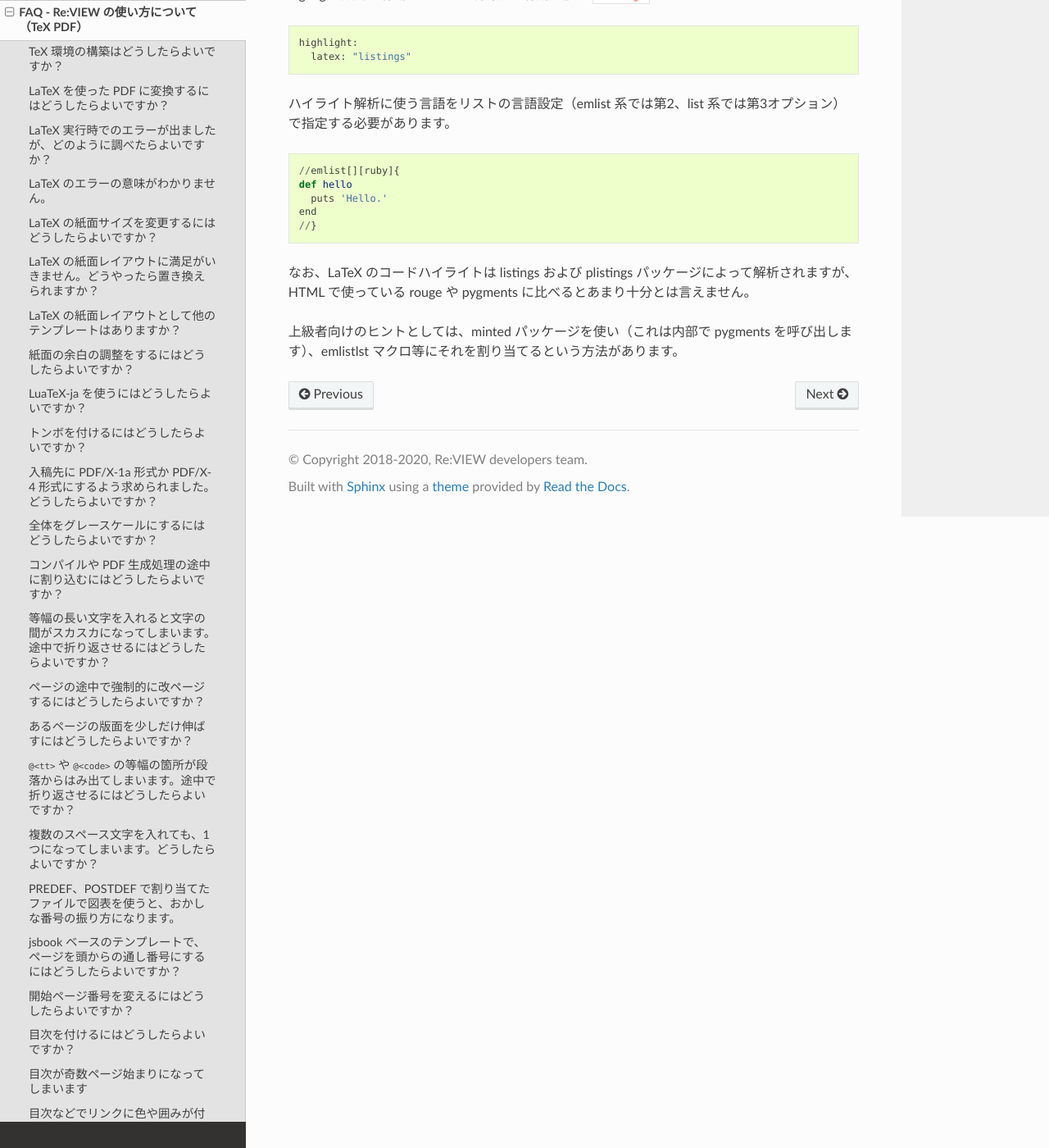
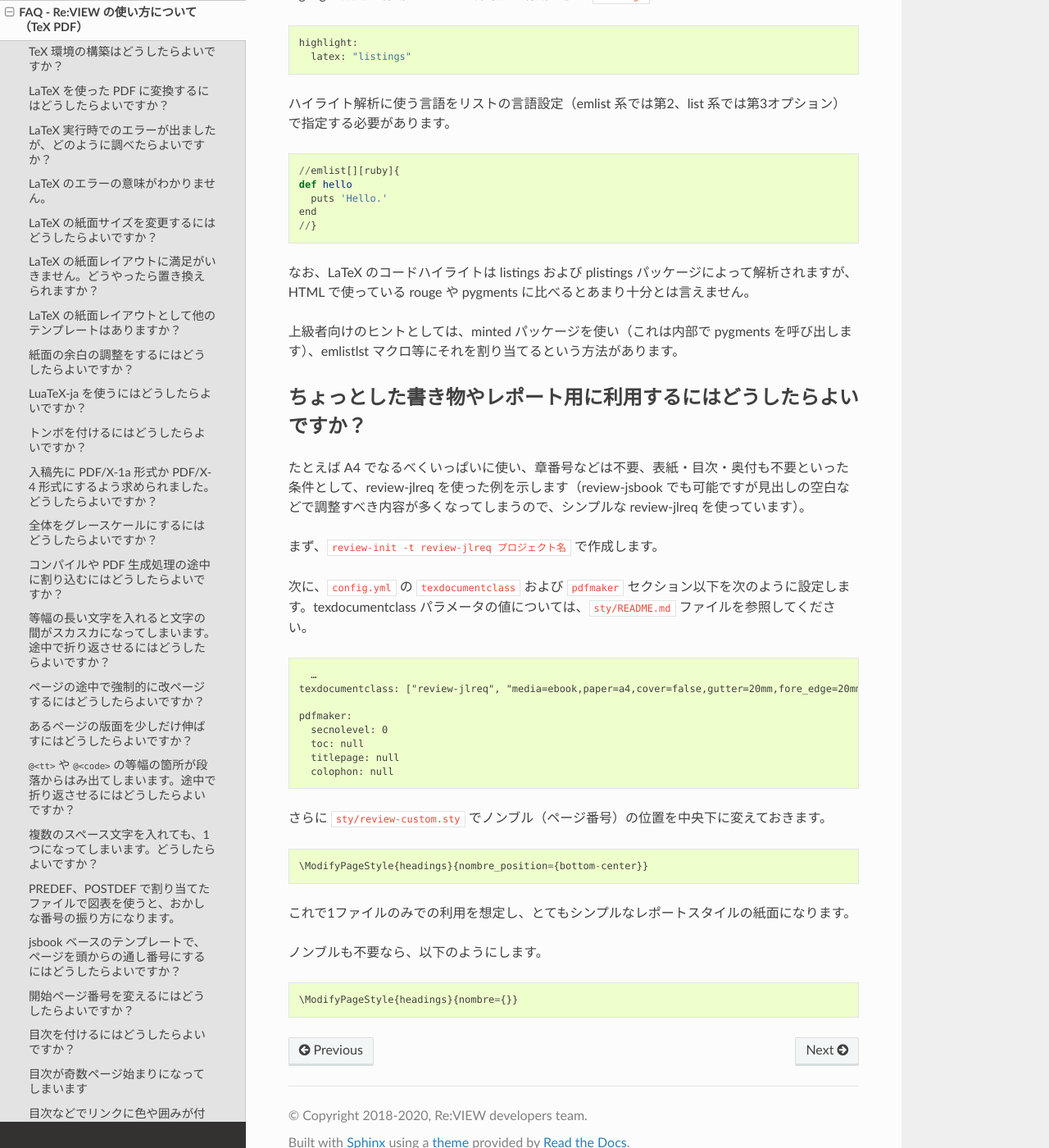
Before and after one commit to reviewml/reviewknowledge-ja, a Sphinx documentation site: the page built from docs/faq/faq-tex.md, in a window 1280 px wide and 1400 px high, scrolled down 29975 px. Shown: the whole window at 82% size. Built offline with Sphinx 7.4.7 and the Read the Docs theme 2.0.0, drawn with Linux system fonts in a browser that asks for light colours.

Commit message:
report mode

````diff
--- a/docs/faq/faq-tex.md
+++ b/docs/faq/faq-tex.md
@@ -1063,3 +1063,36 @@ end
 なお、LaTeX のコードハイライトは listings および plistings パッケージによって解析されますが、HTML で使っている rouge や pygments に比べるとあまり十分とは言えません。
 
 上級者向けのヒントとしては、minted パッケージを使い（これは内部で pygments を呼び出します）、emlistlst マクロ等にそれを割り当てるという方法があります。
+
+## ちょっとした書き物やレポート用に利用するにはどうしたらよいですか？
+
+たとえば A4 でなるべくいっぱいに使い、章番号などは不要、表紙・目次・奥付も不要といった条件として、review-jlreq を使った例を示します（review-jsbook でも可能ですが見出しの空白などで調整すべき内容が多くなってしまうので、シンプルな review-jlreq を使っています）。
+
+まず、`review-init -t review-jlreq プロジェクト名` で作成します。
+
+次に、`config.yml` の `texdocumentclass` および `pdfmaker` セクション以下を次のように設定します。texdocumentclass パラメータの値については、`sty/README.md` ファイルを参照してください。
+
+```
+  …
+texdocumentclass: ["review-jlreq", "media=ebook,paper=a4,cover=false,gutter=20mm,fore_edge=20mm,head_space=10mm,foot_space=20mm"]
+
+pdfmaker:
+  secnolevel: 0
+  toc: null
+  titlepage: null
+  colophon: null
+```
+
+さらに `sty/review-custom.sty` でノンブル（ページ番号）の位置を中央下に変えておきます。
+
+```
+\ModifyPageStyle{headings}{nombre_position={bottom-center}}
+```
+
+これで1ファイルのみでの利用を想定し、とてもシンプルなレポートスタイルの紙面になります。
+
+ノンブルも不要なら、以下のようにします。
+
+```
+\ModifyPageStyle{headings}{nombre={}}
+```
````
